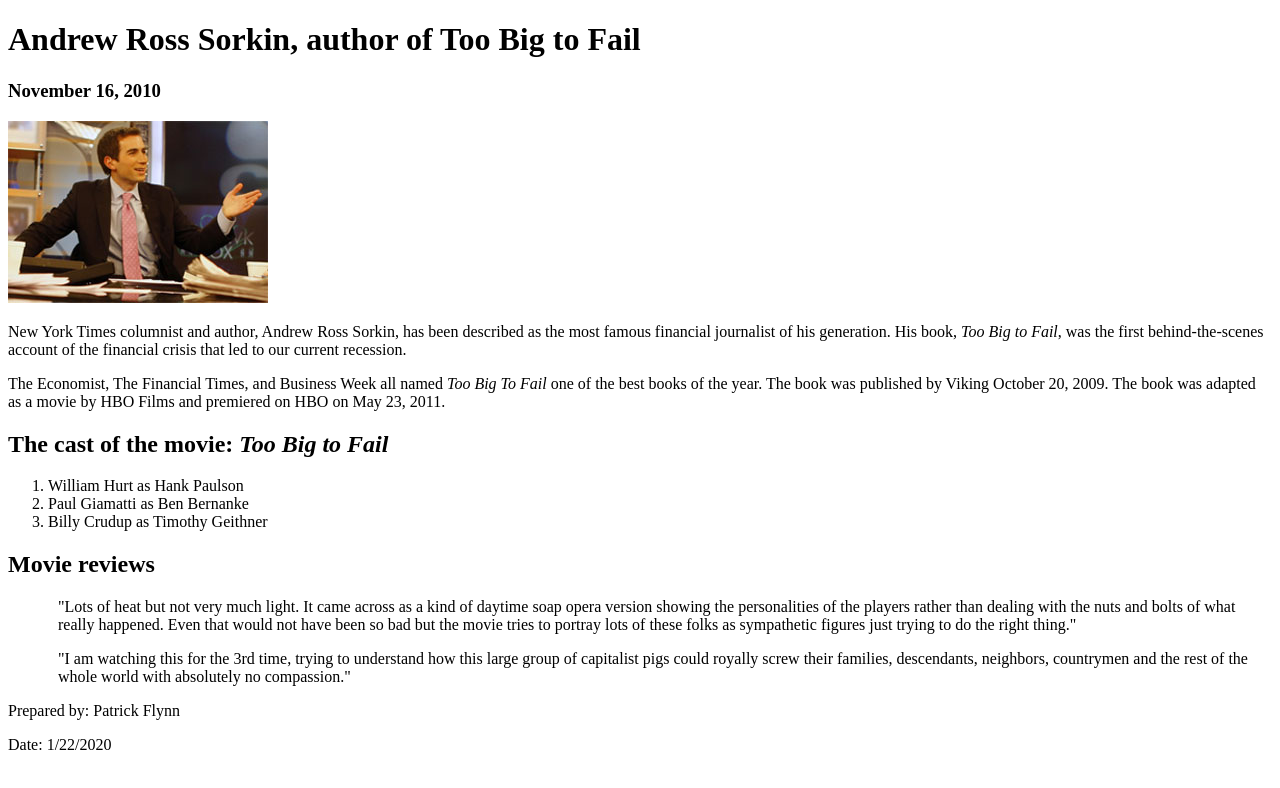
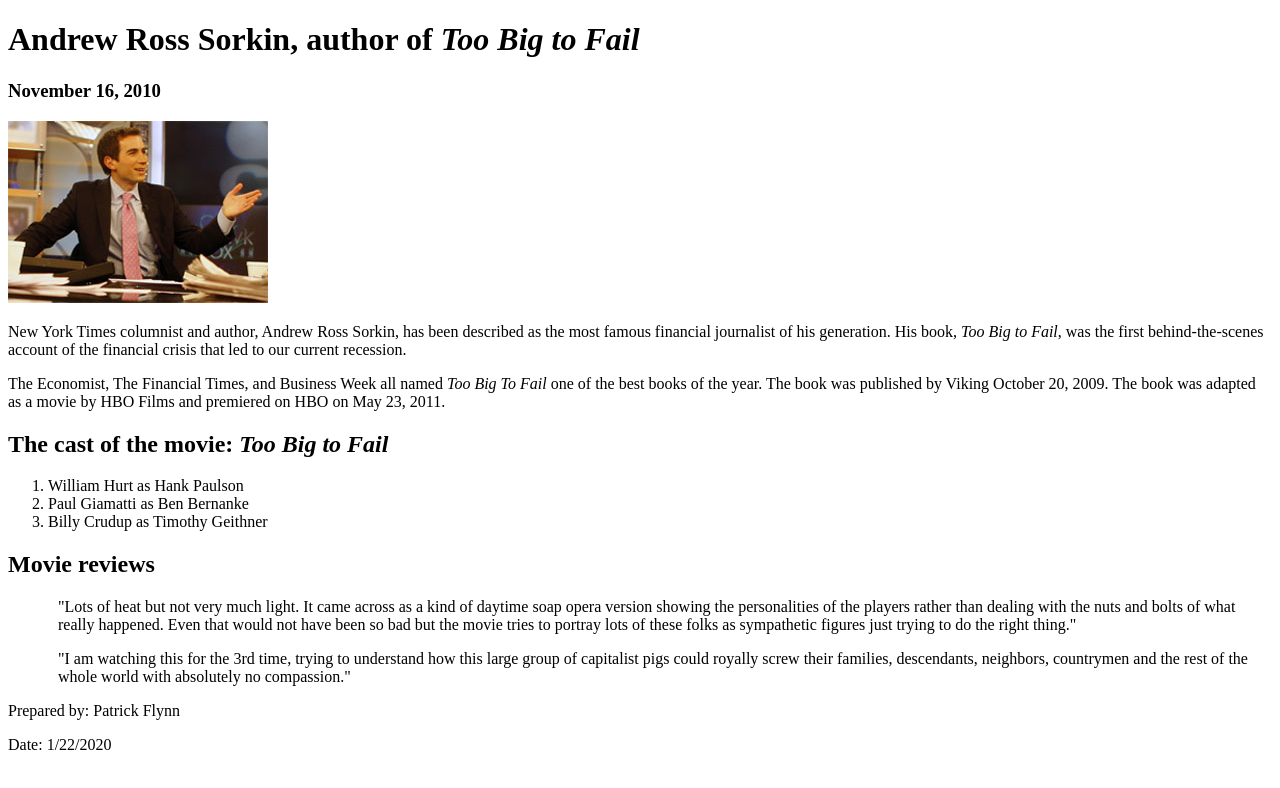
Before and after one commit to pdspatrick/it483webdesign, a plain HTML site: page Exercise 1/c03x_sorkin.html in a window 1280 px wide. Drawn offline with Linux system fonts and the light colour scheme.

Commit message:
Update c03x_sorkin.html

```diff
--- a/Exercise 1/c03x_sorkin.html
+++ b/Exercise 1/c03x_sorkin.html
@@ -13,7 +13,7 @@
 </head>
 <body>
     <main>
-	   <h1>Andrew Ross Sorkin, author of Too Big to Fail</h1>
+	    <h1>Andrew Ross Sorkin, author of <i>Too Big to Fail</i></h1>
 	   <h3>November 16, 2010</h3>
         <img src="sorkin_desk260.jpg" width="260px" alt="picture of Sorkin">
 
```
